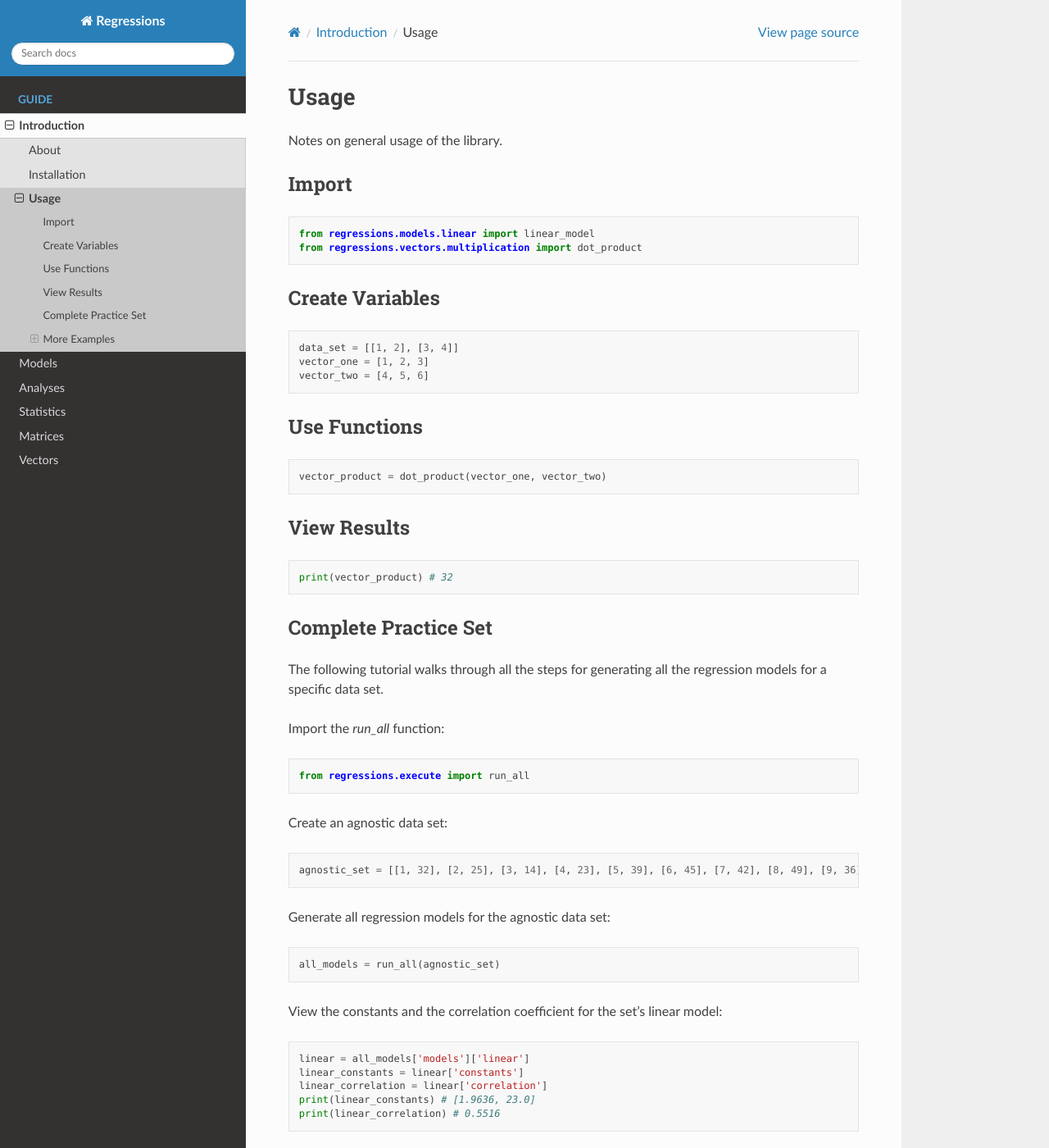
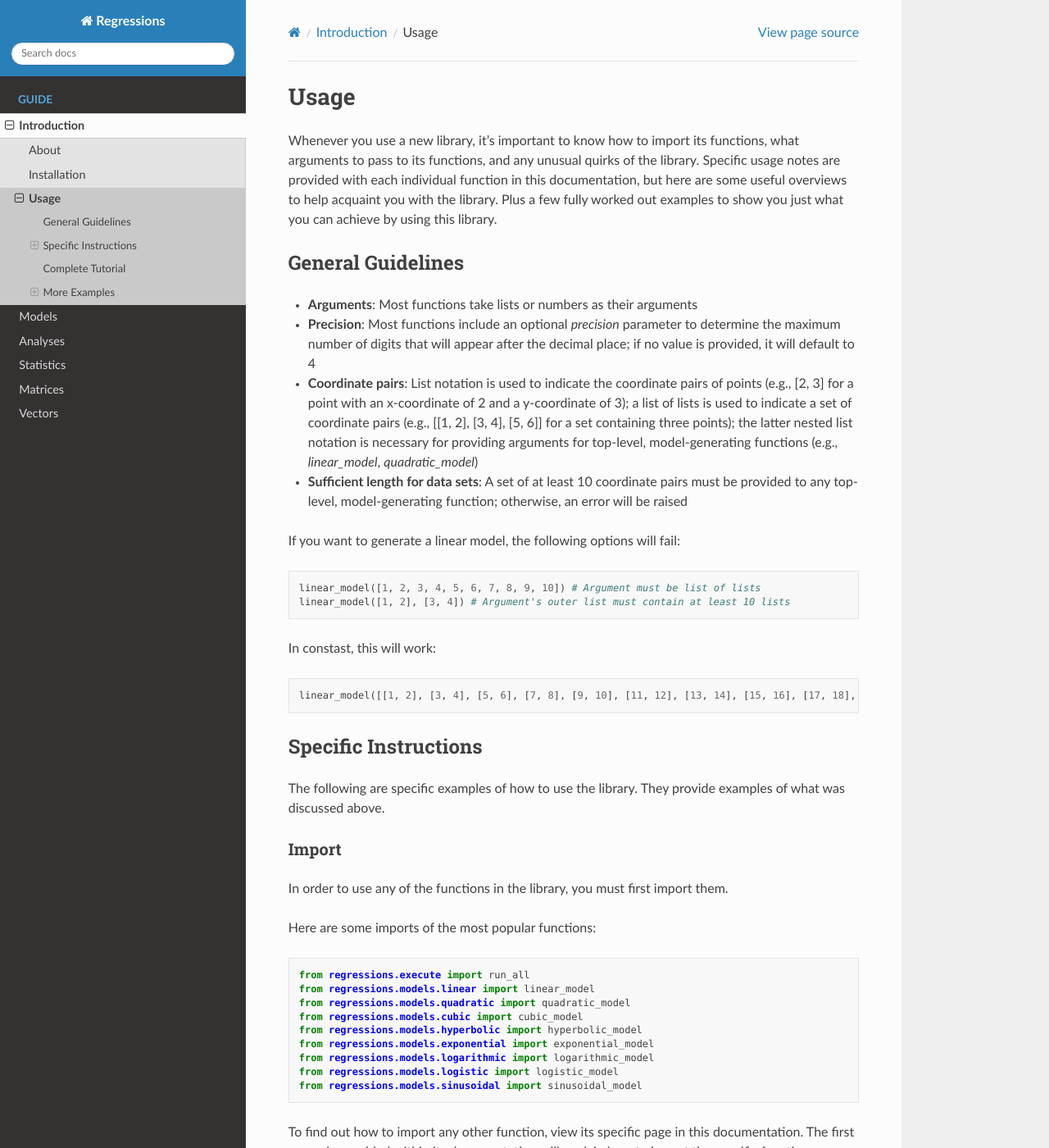
Before and after one commit to jtreeves/regressions_library, a Sphinx documentation site: the page built from documentation/source/introduction/pages/usage.rst, in a window 1280 px wide and 1400 px high. Shown: the whole window at 82% size. Built offline with Sphinx 7.4.7 and the Read the Docs theme 2.0.0, drawn with Linux system fonts in a browser that asks for light colours; some of the changed text lies outside the part shown.

Commit message:
[usage] Finalize section for documentation

```diff
--- a/documentation/source/introduction/pages/usage.rst
+++ b/documentation/source/introduction/pages/usage.rst
@@ -1,40 +1,91 @@
 Usage
 -----
-Notes on general usage of the library.
+Whenever you use a new library, it's important to know how to import its functions, what arguments to pass to its functions, and any unusual quirks of the library. Specific usage notes are provided with each individual function in this documentation, but here are some useful overviews to help acquaint you with the library. Plus a few fully worked out examples to show you just what you can achieve by using this library.
 
-Import
-******
+General Guidelines
+******************
+
+* **Arguments**: Most functions take lists or numbers as their arguments
+* **Precision**: Most functions include an optional `precision` parameter to determine the maximum number of digits that will appear after the decimal place; if no value is provided, it will default to 4
+* **Coordinate pairs**: List notation is used to indicate the coordinate pairs of points (e.g., [2, 3] for a point with an x-coordinate of 2 and a y-coordinate of 3); a list of lists is used to indicate a set of coordinate pairs (e.g., [[1, 2], [3, 4], [5, 6]] for a set containing three points); the latter nested list notation is necessary for providing arguments for top-level, model-generating functions (e.g., `linear_model`, `quadratic_model`)
+* **Sufficient length for data sets**: A set of at least 10 coordinate pairs must be provided to any top-level, model-generating function; otherwise, an error will be raised
+
+If you want to generate a linear model, the following options will fail:
 
 .. code-block:: python
 
-    from regressions.models.linear import linear_model
-    from regressions.vectors.multiplication import dot_product
+    linear_model([1, 2, 3, 4, 5, 6, 7, 8, 9, 10]) # Argument must be list of lists
+    linear_model([1, 2], [3, 4]) # Argument's outer list must contain at least 10 lists
 
-Create Variables
-****************
+In constast, this will work:
 
 .. code-block:: python
 
-    data_set = [[1, 2], [3, 4]]
-    vector_one = [1, 2, 3]
-    vector_two = [4, 5, 6]
+    linear_model([[1, 2], [3, 4], [5, 6], [7, 8], [9, 10], [11, 12], [13, 14], [15, 16], [17, 18], [19, 20]])
 
-Use Functions
-*************
+Specific Instructions
+*********************
+The following are specific examples of how to use the library. They provide examples of what was discussed above.
+
+Import
+^^^^^^
+In order to use any of the functions in the library, you must first import them.
+
+Here are some imports of the most popular functions:
 
 .. code-block:: python
 
-    vector_product = dot_product(vector_one, vector_two)
+    from regressions.execute import run_all
+    from regressions.models.linear import linear_model
+    from regressions.models.quadratic import quadratic_model
+    from regressions.models.cubic import cubic_model
+    from regressions.models.hyperbolic import hyperbolic_model
+    from regressions.models.exponential import exponential_model
+    from regressions.models.logarithmic import logarithmic_model
+    from regressions.models.logistic import logistic_model
+    from regressions.models.sinusoidal import sinusoidal_model
 
-View Results
-************
+To find out how to import any other function, view its specific page in this documentation. The first example provided within its documentation will explain how to import the specific function.
+
+Create Variables
+^^^^^^^^^^^^^^^^
+While not strictly necessary, it is often useful to store lists and numbers in variables.
+
+Here are some examples of variables to contain data sets:
 
 .. code-block:: python
 
-    print(vector_product) # 32
+    linear_set = [[1, 30], [2, 27], [3, 24], [4, 21], [5, 18], [6, 15], [7, 12], [8, 9], [9, 6], [10, 3]]
+    quadratic_set = [[1, 10], [2, 27], [3, 40], [4, 49], [5, 54], [6, 55], [7, 52], [8, 45], [9, 34], [10, 19]]
 
-Complete Practice Set
-*********************
+Use Functions
+^^^^^^^^^^^^^
+As long as the function has been imported, you are free to use it on any data set.
+
+Here are some examples of using some of the above functions on the above data sets:
+
+.. code-block:: python
+
+    linear_results = linear_model(linear_set)
+    quadratic_results = quadratic_model(quadratic_set)
+
+View Results
+^^^^^^^^^^^^
+Often, you will want to view the results of calling a function on a particular data set. Especiallly since many of the top-level functions (e.g., `linear_model`, `quadratic_model`) provide data-rich dictionaries as their results, it is usually useful to specify which aspect of the dictionary you want to view.
+
+Here are some examples of accessing specific aspects of the above results:
+
+.. code-block:: python
+
+    print(linear_results['constants']) # [-3.0, 33.0]
+    print(linear_results['points']['roots']) # [[11.0, 0]]
+    print(linear_results['accumulations']['range']) # 148.5
+    print(quadratic_results['constants']) # [-2.0, 23.0, -11.0]
+    print(quadratic_results['points']['maxima']) # [[5.75, 55.125]]
+    print(quadratic_results['averages']['iqr']['mean_values_derivative']) # [5.5]
+
+Complete Tutorial
+*****************
 The following tutorial walks through all the steps for generating all the regression models for a specific data set.
 
 Import the `run_all` function:
```
